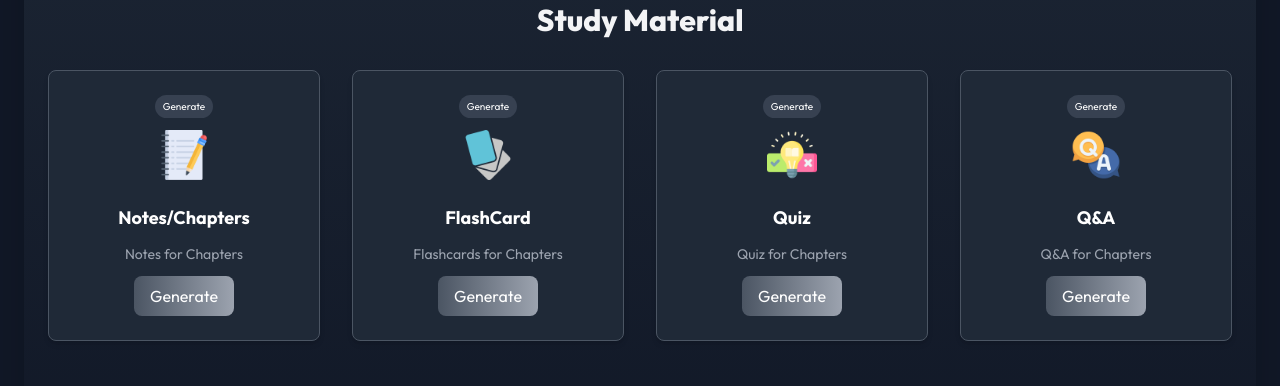
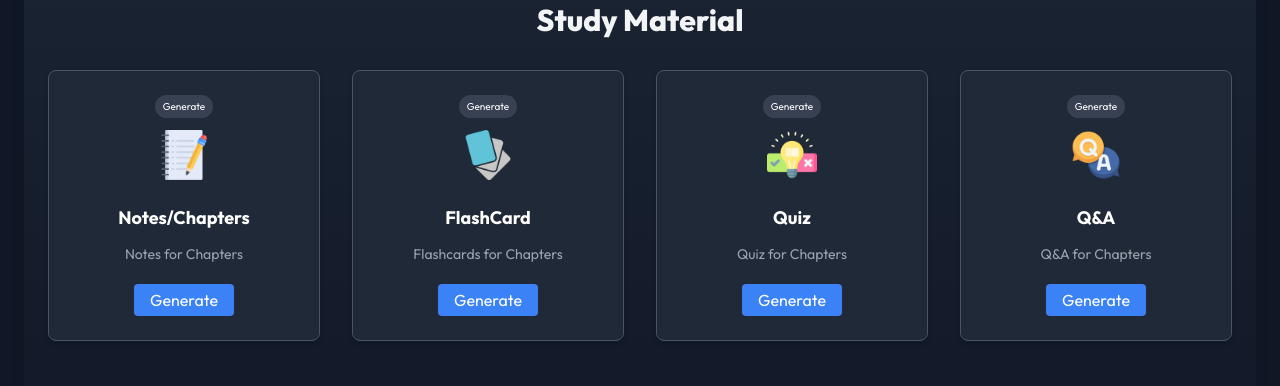
Before and after one commit to sidhyaashu/Learning-management-sass-app, a Next.js app: page /course/1 in a window 1280 px wide. Shown: the part 366-752 px from the top of the page. Built offline with nearby package versions, Linux system fonts and the light colour scheme; no server answers.

Commit message:
done features

```diff
--- a/app/course/[courseId]/_components/MaterialCardItem.jsx
+++ b/app/course/[courseId]/_components/MaterialCardItem.jsx
@@ -1,15 +1,19 @@
-"use client"
+"use client";
 
 import Image from "next/image";
 import axios from "axios";
 import { useState } from "react";
 import { useRouter } from "next/navigation";
 
-function MaterialCardItem({ item, studyTypeContent, course, courseId, type })
-{
+function MaterialCardItem({ item, studyTypeContent, course, courseId }) {
     const [loading, setLoading] = useState(false);
     const router = useRouter();
 
+    const isActive = studyTypeContent?.[item.type]?.length > 0 || studyTypeContent?.flashcard?.content?.length || studyTypeContent?.quiz?.content?.questions?.length || studyTypeContent?.qa?.content?.length;
+
+    // console.log(studyTypeContent?.flashcard?.content?.length)
+    // console.log(studyTypeContent?.quiz?.content?.questions?.length)
+    // console.log(studyTypeContent?.qa?.content?.length)
 
     const GenerateContent = async () => {
         setLoading(true);
@@ -20,60 +24,68 @@ function MaterialCardItem({ item, studyTypeContent, course, courseId, type })
 
             const result = await axios.post("/api/generate-study-type-content", {
                 courseId,
-                type: type,
+                type: item.type,
                 chapters,
             });
+
             // Update the local state to simulate content readiness
             studyTypeContent[item.type] = result.data;
-            setLoading(false);
         } catch (error) {
             console.error("Error generating content:", error);
+        } finally {
             setLoading(false);
         }
     };
 
-    const handleNavigation = async () => {
-        if (!studyTypeContent?.[item.type]?.length) {
-            // If the resource is not ready, generate it first
-            await GenerateContent();
-        }
-        // Navigate to the specified path after ensuring resource readiness
-        // router.push(`/course/${courseId}/${path}`);
+    const handleView = () => {
+        router.push(`/course/${courseId}/${item.type}`);
     };
 
     return (
         <div
             className={`flex flex-col items-center text-center gap-3 p-6 rounded-lg shadow-md transition-transform transform hover:scale-105 border ${
-                studyTypeContent?.[item.type]?.length
+                isActive
                     ? "bg-green-800 border-green-500"
                     : "bg-gray-800 border-gray-600"
             }`}
         >
+            {loading ? (
+                <p className="text-center text-gray-300">Generating...</p>
+            ) : (
+                <>
                     <h2
                         className={`p-1 px-2 text-white rounded-full text-[10px] ${
-                    studyTypeContent?.[item.type]?.length ? "bg-green-500" : "bg-gray-700"
+                            isActive ? "bg-green-500" : "bg-gray-700"
                         }`}
                     >
-                {studyTypeContent?.[item.type]?.length ? "Ready" : "Generate"}
+                        {isActive ? "Ready" : "Generate"}
                     </h2>
-            <Image src={item.icon} alt={item.name} height={50} width={50} className="mb-3" />
+                    <Image
+                        src={item.icon}
+                        alt={item.name}
+                        height={50}
+                        width={50}
+                        className="mb-3"
+                    />
                     <h2 className="font-bold text-lg text-white">{item.name}</h2>
                     <p className="text-sm text-gray-400">{item.description}</p>
+                    {isActive ? (
                         <button
-                className={`px-4 py-2 rounded-lg text-white ${
-                    studyTypeContent?.[item.type]?.length
-                        ? "bg-gradient-to-r from-green-500 to-blue-500"
-                        : "bg-gradient-to-r from-gray-600 to-gray-400"
-                }`}
-                onClick={handleNavigation}
-                disabled={loading}
+                            onClick={handleView}
+                            className="mt-2 bg-green-500 text-white py-1 px-4 rounded hover:bg-green-600"
                         >
-                {loading
-                    ? "Generating..."
-                    : studyTypeContent?.[item.type]?.length
-                        ? "View"
-                        : "Generate"}
+                            View
                         </button>
+                    ) : (
+                        <button
+                            onClick={GenerateContent}
+                            className="mt-2 bg-blue-500 text-white py-1 px-4 rounded hover:bg-blue-600"
+                        >
+                            Generate
+                        </button>
+                    )}
+                </>
+            )}
         </div>
     );
 }
--- /dev/null
+++ b/app/course/[courseId]/_components/StepProgress.jsx
@@ -0,0 +1,39 @@
+import {Button} from "@/components/ui/button";
+
+
+export default function StepProgress({ stepCount, data, setStepCount }) {
+    return (
+        <div className="flex items-center gap-4 mb-6">
+            {stepCount > 0 && (
+                <Button
+                    variant="outline"
+                    size="sm"
+                    className="text-black border-gray-600 hover:bg-gray-700"
+                    onClick={() => setStepCount(stepCount - 1)}
+                >
+                    Previous
+                </Button>
+            )}
+            <div className="flex-1 flex gap-2">
+                {data?.map((_, index) => (
+                    <div
+                        key={index}
+                        className={`flex-1 h-2 rounded-full transition-all duration-300 ${
+                            index <= stepCount ? "bg-blue-500" : "bg-gray-600"
+                        }`}
+                    ></div>
+                ))}
+            </div>
+            {stepCount < data.length - 1 && (
+                <Button
+                    variant="outline"
+                    size="sm"
+                    className="text-black border-gray-600 hover:bg-gray-700"
+                    onClick={() => setStepCount(stepCount + 1)}
+                >
+                    Next
+                </Button>
+            )}
+        </div>
+    );
+}
--- a/app/course/[courseId]/_components/StudyMaterialSection.jsx
+++ b/app/course/[courseId]/_components/StudyMaterialSection.jsx
@@ -1,27 +1,31 @@
-"use client"
+"use client";
 
 import MaterialCardItem from "@/app/course/[courseId]/_components/MaterialCardItem";
-import {useEffect, useState} from "react";
+import { useEffect, useState } from "react";
 import axios from "axios";
 
 function StudyMaterialSection({ courseId, course }) {
     const [loading, setLoading] = useState(false);
+    const [studyTypeContent, setStudyTypeContent] = useState(null);
+
     const MaterialList = [
         { name: "Notes/Chapters", description: "Notes for Chapters", icon: '/notes.png', type: 'notes' },
         { name: "FlashCard", description: "Flashcards for Chapters", icon: '/flashcard.png', type: 'flashcard' },
         { name: "Quiz", description: "Quiz for Chapters", icon: '/quiz.png', type: 'quiz' },
         { name: "Q&A", description: "Q&A for Chapters", icon: '/qa.png', type: 'qa' },
     ];
-    const [studyTypeContent, setStudyTypeContent] = useState();
 
     const GetStudyMaterial = async () => {
+        try {
             setLoading(true);
             const result = await axios.post('/api/study-type', { courseId, studyType: 'ALL' });
             setStudyTypeContent(result?.data);
-        console.log(result?.data)
+        } catch (error) {
+            console.error("Error fetching study materials:", error);
+        } finally {
             setLoading(false);
+        }
     };
-
 
 
     useEffect(() => {
@@ -30,6 +34,10 @@ function StudyMaterialSection({ courseId, course }) {
 
     return (
         <div className="mt-10">
+            {loading ? (
+                <p className="text-center text-gray-300">Loading...</p>
+            ) : (
+                <>
                     <h2 className="text-3xl font-extrabold text-gray-100 text-center mb-8">Study Material</h2>
                     <div className="grid grid-cols-1 sm:grid-cols-2 lg:grid-cols-4 gap-8">
                         {MaterialList.map((item, index) => (
@@ -44,6 +52,8 @@ function StudyMaterialSection({ courseId, course }) {
                             />
                         ))}
                     </div>
+                </>
+            )}
         </div>
     );
 }
--- a/app/course/[courseId]/flashcard/page.jsx
+++ b/app/course/[courseId]/flashcard/page.jsx
@@ -44,7 +44,7 @@ function FlashCard() {
     }, [api]);
 
     useEffect(() => {
-        GetFlashCard();
+         GetFlashCard();
     }, []);
 
     return (
--- a/app/course/[courseId]/notes/page.jsx
+++ b/app/course/[courseId]/notes/page.jsx
@@ -20,8 +20,8 @@ function ViewNotes() {
         setNotes(result?.data || []);
     };
 
-    useEffect(() => {
-        getNotes();
+    useEffect( () => {
+         getNotes();
     }, []);
 
     return notes.length > 0 ? (
--- a/app/course/[courseId]/qa/page.jsx
+++ b/app/course/[courseId]/qa/page.jsx
@@ -30,7 +30,7 @@ function QA() {
         }
     };
 
-    useEffect(() => {
+    useEffect( () => {
         if (courseId) {
             getQA();
         }
--- a/app/create/page.jsx
+++ b/app/create/page.jsx
@@ -11,6 +11,7 @@ import { useRouter } from "next/navigation";
 import { toast } from "sonner";
 
 function Create() {
+    console.log(`Create page`)
     const router = useRouter();
     const { user } = useUser();
     const [step, setStep] = useState(0);
--- a/app/dashboard/layout.jsx
+++ b/app/dashboard/layout.jsx
@@ -28,7 +28,9 @@ function DashboardLayout({ children }) {
                         extraContent={user?.fullName}
                         toggleSidebar={toggleSidebar}  // Pass toggle function
                     />
+
                 </header>
+
                 <main className="p-4">{children}</main>
             </div>
         </div>
--- a/app/dashboard/page.jsx
+++ b/app/dashboard/page.jsx
@@ -2,6 +2,7 @@ import WelcomeBanner from "@/app/dashboard/_components/WelcomeBanner";
 import CourseList from "@/app/dashboard/_components/CourseList";
 
 function Dashboard() {
+    console.log(`Dashboard page`)
     return (
         <div>
             <WelcomeBanner />
--- /dev/null
+++ b/components/BackButton.jsx
@@ -0,0 +1,16 @@
+"use client";
+
+import { useRouter } from "next/navigation";
+
+export default function BackButton({ label = "Go Back", className = "" }) {
+    const router = useRouter();
+
+    return (
+        <button
+            onClick={() => router.back()}
+            className={`px-4 py-2 text-white bg-blue-500 hover:bg-blue-600 rounded ${className}`}
+        >
+            Back
+        </button>
+    );
+}
```
Lines whose indentation alone changed are shown as unchanged.
